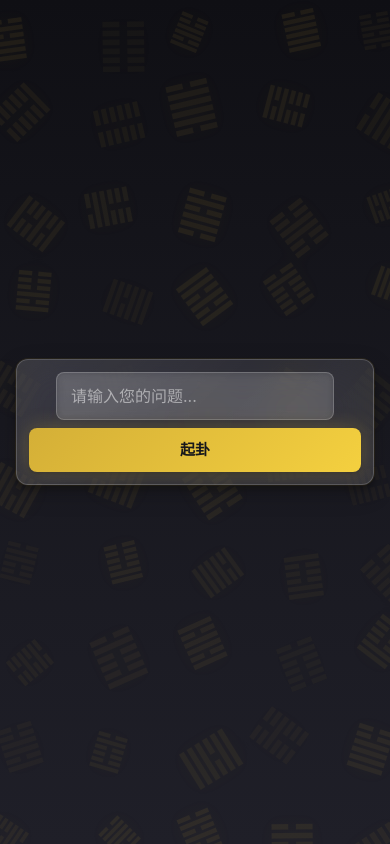
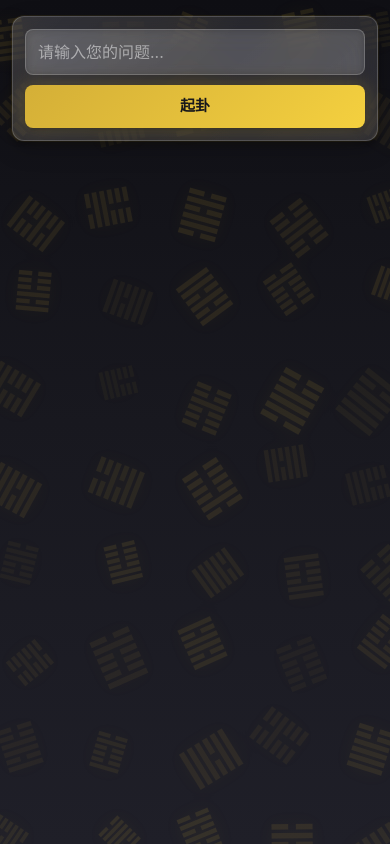
Before and after one commit to 5met/Gua, a plain HTML site: page index.html in a window 390 px wide. Drawn offline with Linux system fonts and the light colour scheme.

Commit message:
Add files via upload

```diff
--- a/index.html
+++ b/index.html
@@ -2,7 +2,7 @@
 <html lang="zh-CN">
 <head>
     <meta charset="UTF-8">
-    <meta name="viewport" content="width=device-width, initial-scale=1.0">
+    <meta name="viewport" content="width=device-width, initial-scale=1.0, maximum-scale=1.0, user-scalable=no, viewport-fit=cover">
     <title>易经起卦</title>
     <link rel="stylesheet" href="styles.css">
 </head>
--- a/styles.css
+++ b/styles.css
@@ -8,9 +8,9 @@
 }
 
 html {
-  -webkit-text-size-adjust: 100%;
-  -webkit-tap-highlight-color: transparent;
-  scroll-behavior: smooth;
+  overflow-x: hidden;
+  width: 100%;
+  max-width: 100vw;
 }
 
 body {
@@ -21,12 +21,16 @@ body {
   align-items: center;
   justify-content: center;
   min-height: 100vh;
+  min-height: 100dvh; /* 移动端动态视口高度 */
   background: linear-gradient(180deg, #0f0f14 0%, #18181f 50%, #1f1f28 100%);
+  background-attachment: fixed;
   overflow-x: hidden;
   position: relative;
   -webkit-font-smoothing: antialiased;
   -moz-osx-font-smoothing: grayscale;
   color: #18181b;
+  width: 100%;
+  max-width: 100vw;
 }
 
 /* 64卦背景 */
@@ -34,8 +38,9 @@ body {
   position: fixed;
   top: 0;
   left: 0;
-  width: 100%;
-  height: 100%;
+  width: 100vw;
+  height: 100vh;
+  height: 100dvh;
   z-index: 1;
   opacity: 0.25;
   pointer-events: none;
@@ -82,7 +87,10 @@ body {
   align-items: center;
   justify-content: center;
   min-height: 100vh;
+  min-height: 100dvh;
   padding: 40px 20px;
+  width: 100%;
+  max-width: 100vw;
 }
 
 /* 卡片通用样式 - 渐变毛玻璃效果 */
@@ -135,6 +143,7 @@ body {
   width: 720px;
   max-width: calc(100vw - 40px);
   transition: all 0.4s cubic-bezier(0.4, 0, 0.2, 1);
+  box-sizing: border-box;
 }
 
 /* 输入框和按钮整合布局 */
@@ -144,11 +153,13 @@ body {
   gap: 12px;
   width: 100%;
   min-width: 0;
+  max-width: 100%;
 }
 
 .question-input {
   flex: 1;
   min-width: 0;
+  max-width: 100%;
   padding: 12px 16px;
   border: 1px solid rgba(255, 255, 255, 0.2);
   border-radius: 8px;
@@ -160,9 +171,6 @@ body {
   color: #ffffff;
   font-family: inherit;
   backdrop-filter: blur(5px);
-  -webkit-appearance: none;
-  -webkit-tap-highlight-color: transparent;
-  touch-action: manipulation;
 }
 
 .question-input::placeholder {
@@ -198,10 +206,6 @@ body {
   white-space: nowrap;
   flex-shrink: 0;
   line-height: 1.5;
-  -webkit-tap-highlight-color: transparent;
-  touch-action: manipulation;
-  user-select: none;
-  -webkit-user-select: none;
 }
 
 .btn-primary {
@@ -404,63 +408,70 @@ body {
   67%, 100% { content: '正在为您解卦...'; }
 }
 
-/* 响应式设计 - 移动端优化 */
+/* 响应式设计 */
 @media (max-width: 768px) {
   body {
     padding: 0;
+    align-items: flex-start;
   }
 
   .container {
     padding: 20px 16px;
-    min-height: 100vh;
+    min-height: auto;
+    justify-content: flex-start;
   }
 
-  /* 保持卡片宽度一致性 */
   .question-container {
     padding: 14px;
-    width: 720px;
-    max-width: calc(100vw - 32px);
+    width: 100%;
+    max-width: 100%;
+    border-radius: 12px;
   }
 
-  /* 输入框和按钮布局 - 保持横向，但优化间距 */
   .input-with-button {
-    gap: 8px;
+    flex-direction: column;
+    gap: 10px;
   }
 
   .question-input {
-    font-size: 16px;
-    padding: 11px 14px;
+    font-size: 16px; /* 避免iOS自动缩放 */
+    padding: 12px 14px;
+    width: 100%;
   }
 
   .btn {
-    padding: 11px 20px;
-    font-size: 15px;
-    white-space: nowrap;
+    width: 100%;
+    justify-content: center;
+    padding: 12px 24px;
+    font-size: 16px;
   }
 
-  .btn-primary:active {
-    transform: scale(0.98);
-    transition: transform 0.1s ease;
+  .result-container {
+    width: 100%;
   }
 
-  /* 卦象展示区 - 保持横向布局和尺寸 */
   .hexagram-display {
+    flex-direction: column;
     gap: 16px;
-    padding: 8px;
-    margin: -8px;
-    margin-bottom: 12px;
+    text-align: center;
+    padding: 10px;
+    margin: -10px;
+    margin-bottom: 14px;
   }
 
-  /* 保持卦象图标大小 */
   .hexagram-image {
     width: 100px;
     height: 100px;
     font-size: 3.5rem;
   }
 
-  /* 卦象信息文字微调 */
+  .hexagram-info {
+    text-align: center;
+    width: 100%;
+  }
+
   .hexagram-name {
-    font-size: 1.25rem;
+    font-size: 1.375rem;
   }
 
   .hexagram-description {
@@ -468,58 +479,35 @@ body {
     padding: 10px 12px;
   }
 
-  /* AI解卦内容 */
+  .ai-interpretation-content {
+    font-size: 0.875rem;
+    padding: 12px;
+  }
+
   .ai-interpretation-title {
     font-size: 1rem;
   }
-
-  .ai-interpretation-content {
-    font-size: 0.875rem;
-    padding: 14px;
-    line-height: 1.6;
-  }
 }
 
-/* 中等屏幕优化 (401px - 768px) */
-@media (min-width: 401px) and (max-width: 768px) {
-  .hexagram-background {
-    opacity: 0.2;
-  }
-
-  .hexagram-item {
-    font-size: 36px;
-  }
-}
-
-/* 超小屏幕适配 (宽度 <= 400px) */
-@media (max-width: 400px) {
+/* 小屏幕手机适配 */
+@media (max-width: 480px) {
   .container {
     padding: 16px 12px;
   }
 
   .question-container {
     padding: 12px;
+    max-width: calc(100vw - 24px);
   }
 
-  .input-with-button {
-    flex-direction: column;
-    gap: 8px;
+  .question-input {
+    font-size: 16px;
+    padding: 10px 12px;
   }
 
   .btn {
-    width: 100%;
-    padding: 11px 20px;
-  }
-
-  .hexagram-display {
-    flex-direction: column;
-    text-align: center;
-    align-items: center;
-  }
-
-  .hexagram-info {
-    text-align: center;
-    width: 100%;
+    padding: 10px 20px;
+    font-size: 15px;
   }
 
   .hexagram-image {
@@ -528,16 +516,18 @@ body {
     font-size: 3rem;
   }
 
-  .hexagram-background {
-    opacity: 0.18;
+  .hexagram-name {
+    font-size: 1.25rem;
   }
 
-  .hexagram-item {
-    font-size: 32px;
+  .hexagram-description,
+  .ai-interpretation-content {
+    font-size: 0.8125rem;
+    padding: 10px;
   }
 
-  .hexagram-name {
-    font-size: 1.125rem;
+  .ai-interpretation-title {
+    font-size: 0.9375rem;
   }
 }
 
```
